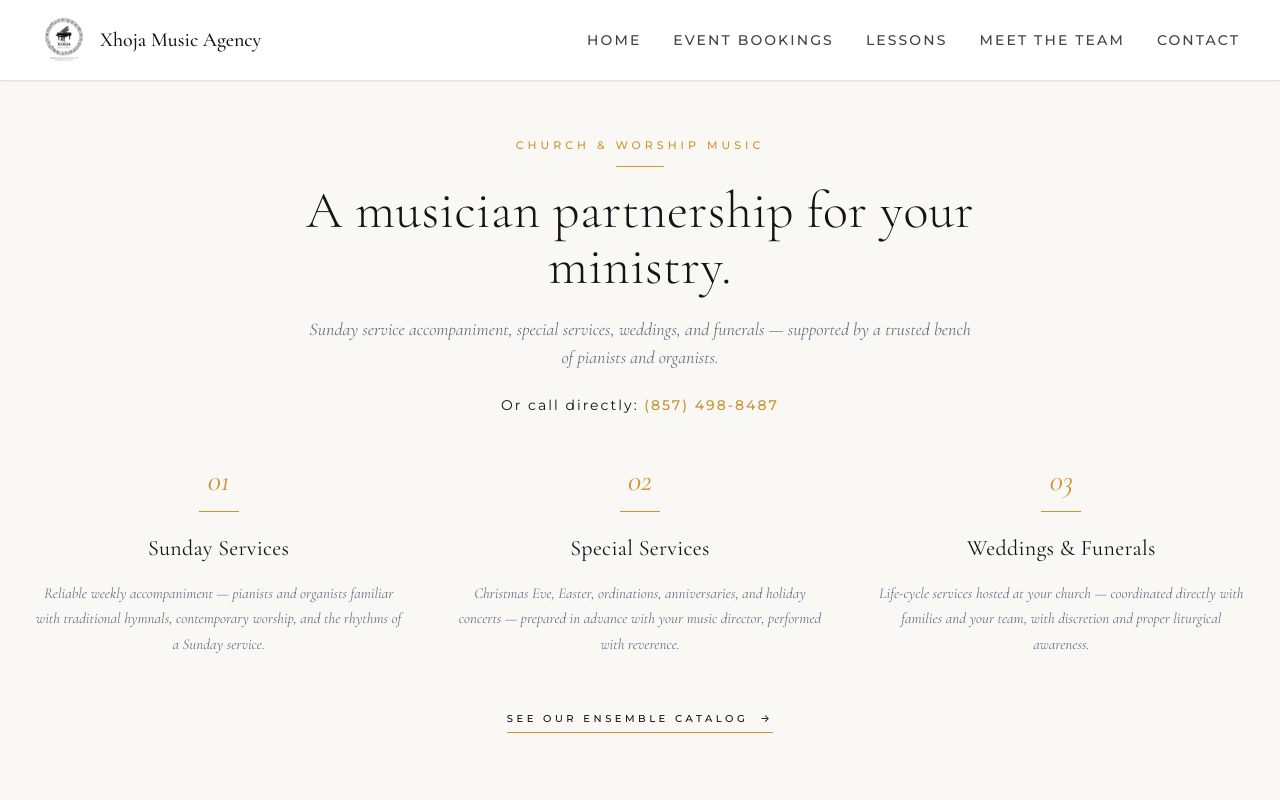
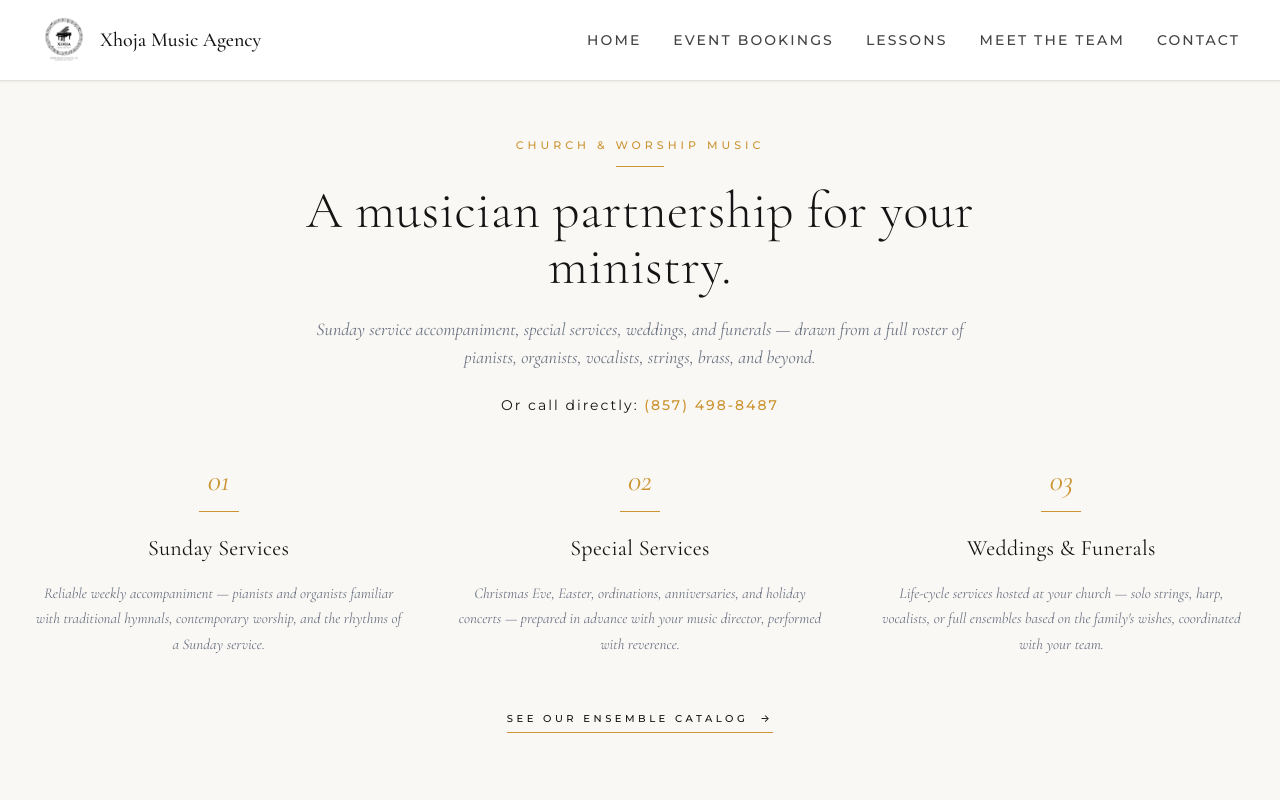
Before and after one commit to xhojamusicagency-cmd/xhoja-music-agency, a React (Vite) app: page /church-music-boston in a window 1280 px wide. Shown: the top 800 px of the page. Built offline with nearby package versions, Linux system fonts and the light colour scheme.

Commit message:
fix(seo): broaden church-music-boston roster mentions
Hero subhead and Weddings & Funerals card previously implied a
keyboard-only roster. Churches book us for strings at weddings,
brass at Easter, and vocalists for special services — copy now
reflects the full instrument breadth.

```diff
--- a/src/pages/ChurchMusicBoston.tsx
+++ b/src/pages/ChurchMusicBoston.tsx
@@ -38,7 +38,7 @@ const USE_CASES = [
   },
   {
     label: 'Weddings & Funerals',
-    text: 'Life-cycle services hosted at your church — coordinated directly with families and your team, with discretion and proper liturgical awareness.',
+    text: 'Life-cycle services hosted at your church — solo strings, harp, vocalists, or full ensembles based on the family\'s wishes, coordinated with your team.',
   },
 ];
 
@@ -60,7 +60,7 @@ export default function ChurchMusicBoston() {
       <PageHero
         eyebrow="Church & Worship Music"
         headline="A musician partnership for your ministry."
-        subhead="Sunday service accompaniment, special services, weddings, and funerals — supported by a trusted bench of pianists and organists."
+        subhead="Sunday service accompaniment, special services, weddings, and funerals — drawn from a full roster of pianists, organists, vocalists, strings, brass, and beyond."
       />
 
       {/* Three use cases */}
```
